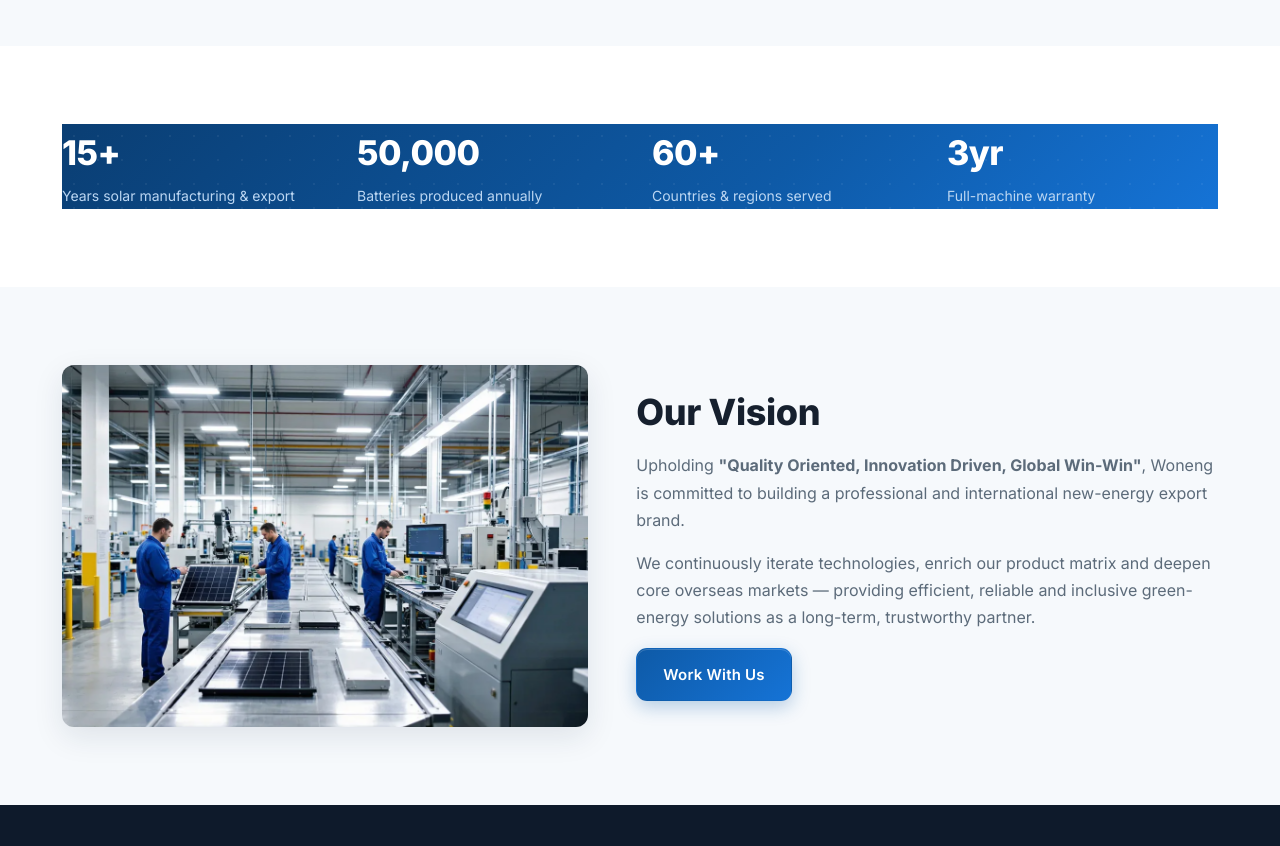
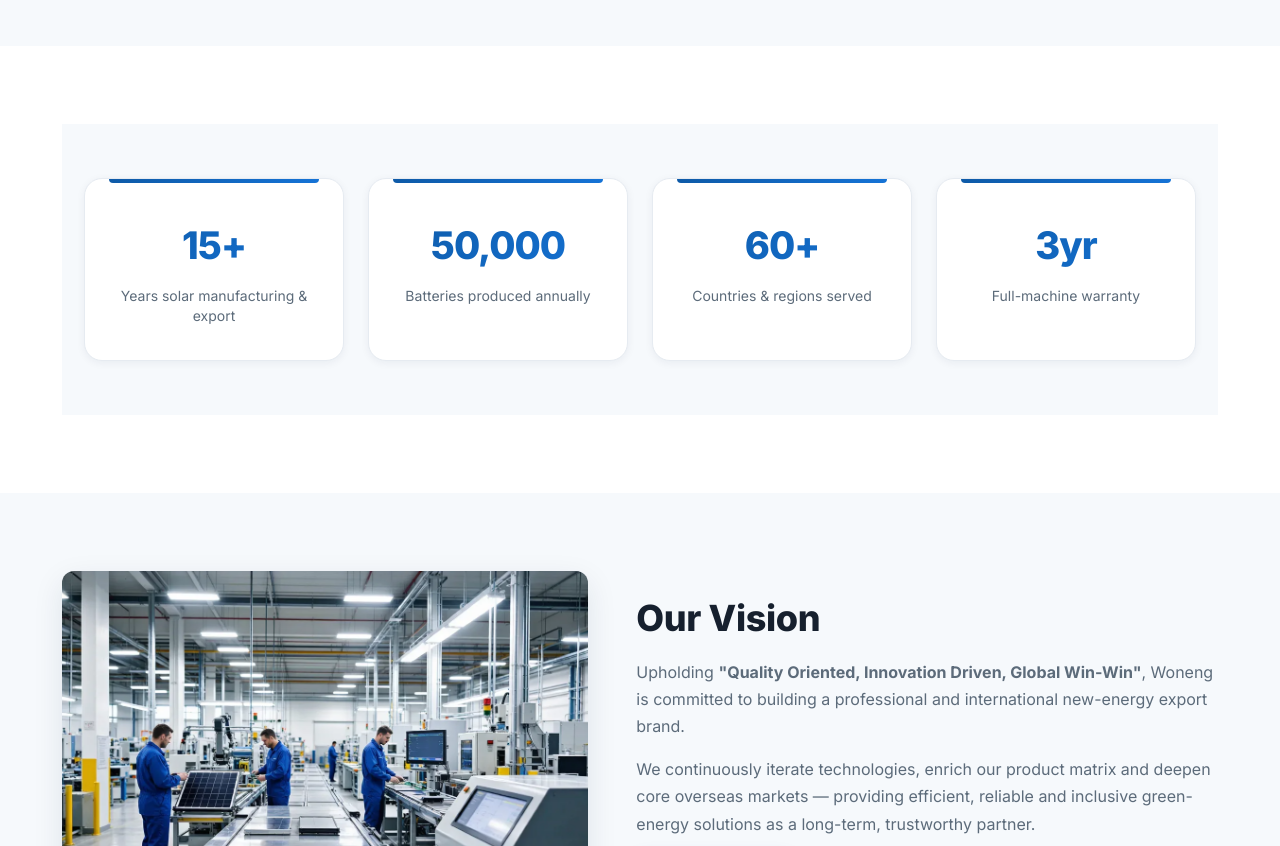
Before and after one commit to kkwen369/woneng-energy-website, a plain HTML site: page about.html in a window 1280 px wide. Shown: the part 1840-2686 px from the top of the page. Drawn offline with Linux system fonts and the light colour scheme.

Commit message:
ui: redesign stats band into clean white cards with gradient top accent

```diff
--- a/about.html
+++ b/about.html
@@ -92,7 +92,7 @@
 
 <section>
   <div class="wrap">
-    <div class="stats-band"><div class="wrap" style="padding:0">
+    <div class="stats-band"><div class="wrap">
       <div class="b"><b>15+</b><span>Years solar manufacturing &amp; export</span></div><div class="b"><b>50,000</b><span>Batteries produced annually</span></div><div class="b"><b>60+</b><span>Countries &amp; regions served</span></div><div class="b"><b>3yr</b><span>Full-machine warranty</span></div>
     </div></div>
   </div>
--- a/build_src/assets/style.css
+++ b/build_src/assets/style.css
@@ -331,11 +331,27 @@
 .cert p{font-size:13.5px;margin:0}
 
 /* ---------- Stats band ---------- */
-.stats-band{background:var(--grad-deep);color:#fff;position:relative;overflow:hidden}
-.stats-band::before{content:"";position:absolute;inset:0;pointer-events:none;background-image:radial-gradient(rgba(255,255,255,.10) 1px,transparent 1px);background-size:24px 24px;opacity:.55}
-.stats-band .wrap{position:relative;z-index:2;display:grid;grid-template-columns:repeat(4,1fr);gap:24px;padding:54px 22px}
-.stats-band .b b{display:block;font-size:34px;font-weight:800;color:#fff;letter-spacing:-.5px}
-.stats-band .b span{font-size:14px;color:#BBD6F2}
+.stats-band{background:var(--bg);position:relative;overflow:hidden}
+.stats-band .wrap{
+  position:relative;z-index:2;
+  display:grid;grid-template-columns:repeat(4,1fr);gap:24px;
+  padding:54px 22px;
+}
+.stats-band .b{
+  background:var(--white);border:1px solid var(--line);border-radius:var(--radius-lg);
+  padding:34px 20px;text-align:center;position:relative;
+  box-shadow:var(--shadow-sm);transition:transform .2s var(--ease),box-shadow .2s var(--ease),border-color .2s var(--ease);
+}
+.stats-band .b:hover{transform:translateY(-4px);box-shadow:var(--shadow);border-color:#dbe6f2}
+.stats-band .b::before{
+  content:"";position:absolute;top:0;left:24px;right:24px;height:4px;
+  background:var(--grad);border-radius:0 0 4px 4px;
+}
+.stats-band .b b{
+  display:block;font-size:38px;font-weight:800;letter-spacing:-1px;color:var(--blue);
+  background:var(--grad);-webkit-background-clip:text;-webkit-text-fill-color:transparent;background-clip:text;
+}
+.stats-band .b span{display:block;font-size:14px;color:var(--muted);margin-top:8px;line-height:1.45}
 
 /* ---------- CTA strip ---------- */
 .cta{background:var(--grad-deep);color:#fff;border-radius:var(--radius-lg);padding:52px 48px;text-align:center;position:relative;overflow:hidden;box-shadow:var(--shadow-lg)}
@@ -392,6 +408,7 @@
   .grid-2,.grid-3,.grid-4{grid-template-columns:1fr}
   .form-grid{grid-template-columns:1fr}
   .hero-stats{gap:24px}
+  .stats-band .wrap{grid-template-columns:1fr}
   .cta{padding:34px 22px}
   section{padding:58px 0}
   .series-head{flex-direction:column;align-items:flex-start;gap:10px}
--- a/css/style.css
+++ b/css/style.css
@@ -331,11 +331,27 @@
 .cert p{font-size:13.5px;margin:0}
 
 /* ---------- Stats band ---------- */
-.stats-band{background:var(--grad-deep);color:#fff;position:relative;overflow:hidden}
-.stats-band::before{content:"";position:absolute;inset:0;pointer-events:none;background-image:radial-gradient(rgba(255,255,255,.10) 1px,transparent 1px);background-size:24px 24px;opacity:.55}
-.stats-band .wrap{position:relative;z-index:2;display:grid;grid-template-columns:repeat(4,1fr);gap:24px;padding:54px 22px}
-.stats-band .b b{display:block;font-size:34px;font-weight:800;color:#fff;letter-spacing:-.5px}
-.stats-band .b span{font-size:14px;color:#BBD6F2}
+.stats-band{background:var(--bg);position:relative;overflow:hidden}
+.stats-band .wrap{
+  position:relative;z-index:2;
+  display:grid;grid-template-columns:repeat(4,1fr);gap:24px;
+  padding:54px 22px;
+}
+.stats-band .b{
+  background:var(--white);border:1px solid var(--line);border-radius:var(--radius-lg);
+  padding:34px 20px;text-align:center;position:relative;
+  box-shadow:var(--shadow-sm);transition:transform .2s var(--ease),box-shadow .2s var(--ease),border-color .2s var(--ease);
+}
+.stats-band .b:hover{transform:translateY(-4px);box-shadow:var(--shadow);border-color:#dbe6f2}
+.stats-band .b::before{
+  content:"";position:absolute;top:0;left:24px;right:24px;height:4px;
+  background:var(--grad);border-radius:0 0 4px 4px;
+}
+.stats-band .b b{
+  display:block;font-size:38px;font-weight:800;letter-spacing:-1px;color:var(--blue);
+  background:var(--grad);-webkit-background-clip:text;-webkit-text-fill-color:transparent;background-clip:text;
+}
+.stats-band .b span{display:block;font-size:14px;color:var(--muted);margin-top:8px;line-height:1.45}
 
 /* ---------- CTA strip ---------- */
 .cta{background:var(--grad-deep);color:#fff;border-radius:var(--radius-lg);padding:52px 48px;text-align:center;position:relative;overflow:hidden;box-shadow:var(--shadow-lg)}
@@ -392,6 +408,7 @@
   .grid-2,.grid-3,.grid-4{grid-template-columns:1fr}
   .form-grid{grid-template-columns:1fr}
   .hero-stats{gap:24px}
+  .stats-band .wrap{grid-template-columns:1fr}
   .cta{padding:34px 22px}
   section{padding:58px 0}
   .series-head{flex-direction:column;align-items:flex-start;gap:10px}
```
Also changed, not shown: factory.html (+1 -1 lines), 1 other file.
